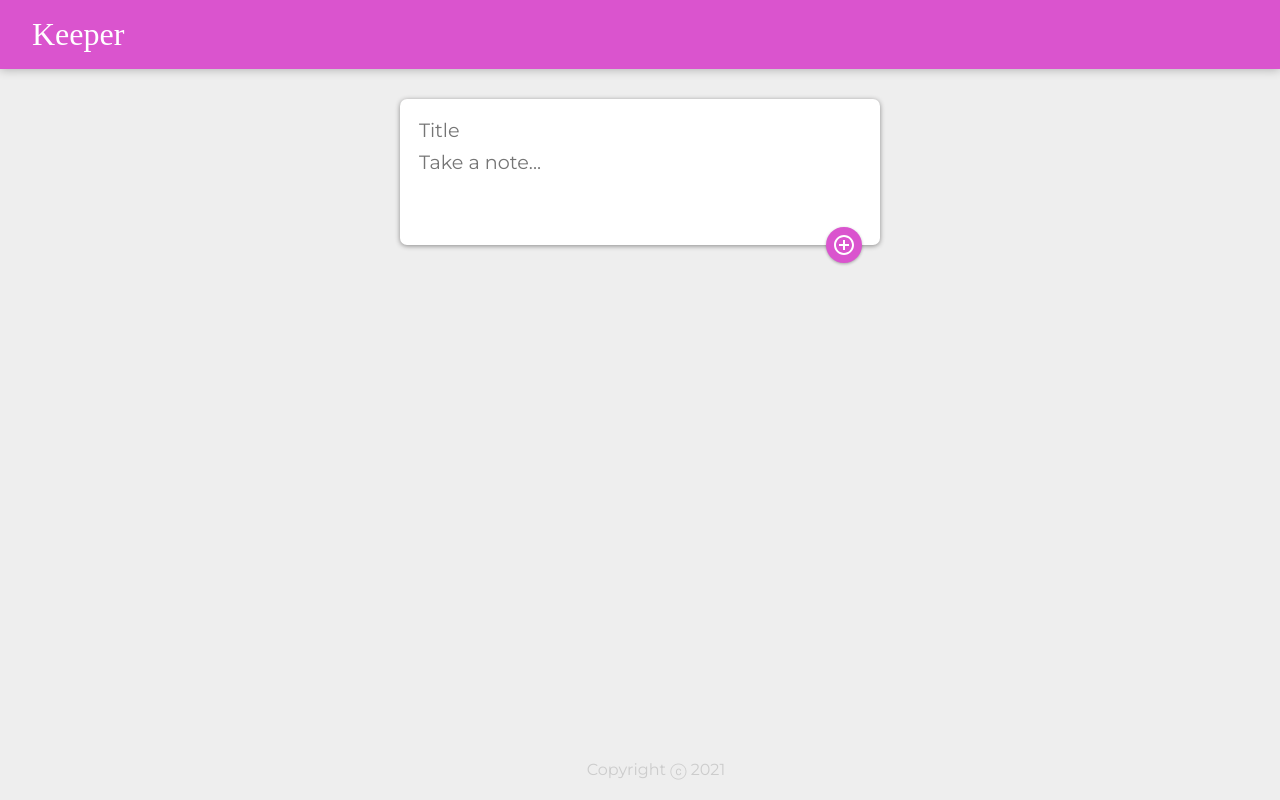
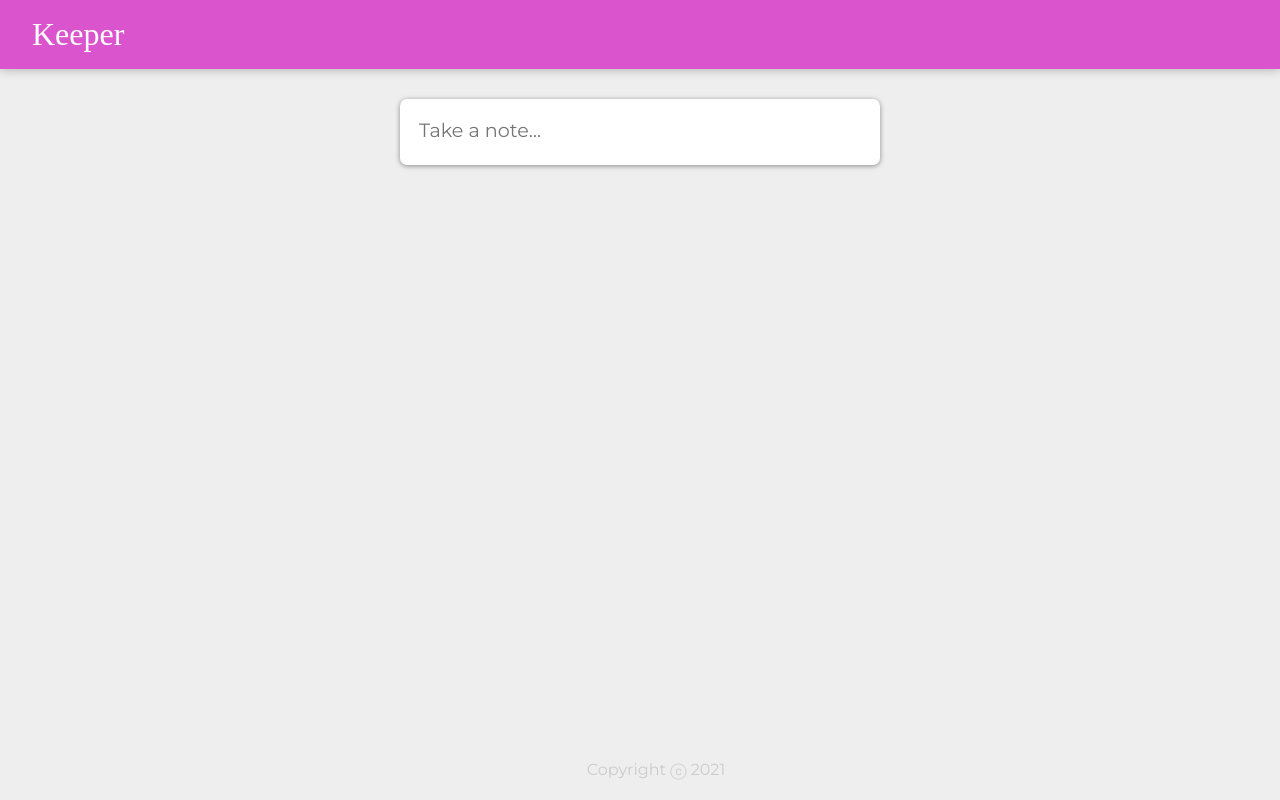
Before and after one commit to srglbrkchn/React36, a React (Create React App) app: page / in a window 1280 px wide. Built offline with nearby package versions, Linux system fonts and the light colour scheme; a web font is replaced by a local one.

Commit message:
Use conditional rendering and useState hook inorder to change appearance of input area onclick events.

```diff
--- a/src/components/CreateArea.jsx
+++ b/src/components/CreateArea.jsx
@@ -24,21 +24,29 @@ function CreateArea(props) {
         event.preventDefault();
     }
 
+    const [expanded, setExpanded] = useState(false);
+
+    function handleClick() {
+      setExpanded(true);
+    }
+
     return (
         <div>
-            <form className="create-note">
+            <form className="create-note" onClick={handleClick}>
                 <input
                     name="title"
                     onChange={handleChange}
                     value={note.title}
-                    placeholder="Title"/>
+                    placeholder="Title"
+                    style={{display: expanded ? "block" : "none"}}
+                    />
                 <textarea
                     name="content"
                     onChange={handleChange}
                     value={note.content}
                     placeholder="Take a note..."
-                    rows="3"/>
-                <Zoom in={true}>
+                    rows={expanded ? 3 : 1}/>
+                <Zoom in={expanded}>
                     <Fab onClick={submitNote}>
                         <AddCircleOutline/>
                     </Fab>
```
